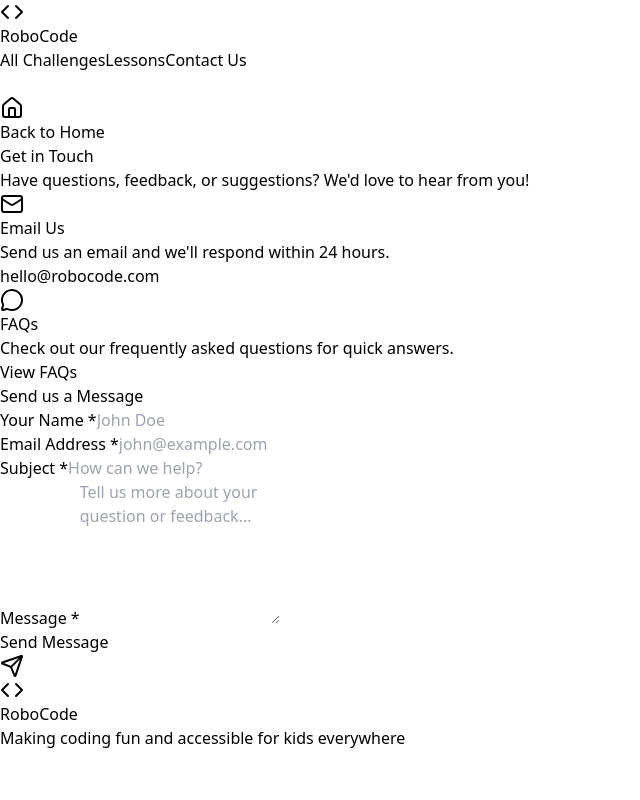
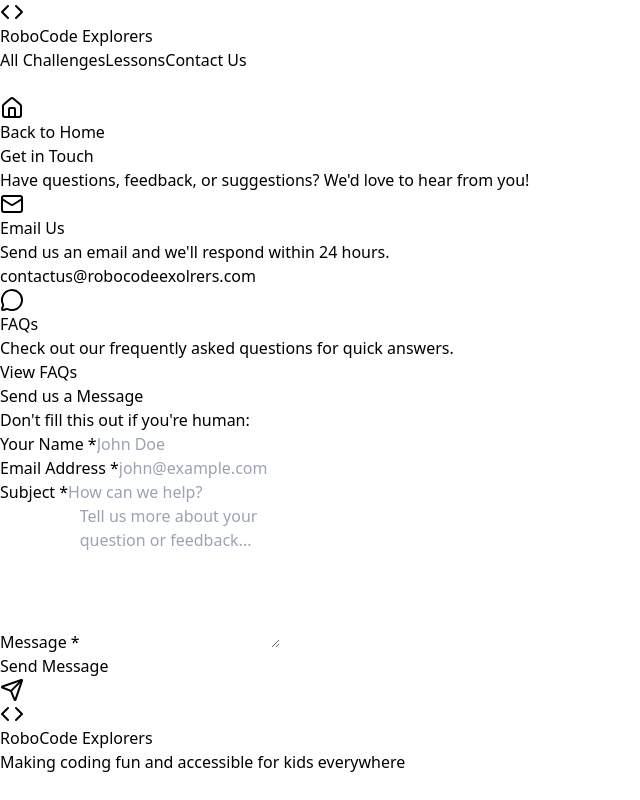
Before and after one commit to robocodeexplorers-bot/robocode, a React (Vite) app: page /contact in a window 1280 px wide. Shown: the whole page, without its empty margins (0-640 px from the left). Built offline with nearby package versions, Linux system fonts and the light colour scheme.

Commit message:
contact page

```diff
--- a/src/pages/ContactPage.jsx
+++ b/src/pages/ContactPage.jsx
@@ -11,10 +11,28 @@ const ContactPage = () => {
     message: ''
   });
 
-  const handleSubmit = (e) => {
+  const handleSubmit = async (e) => {
     e.preventDefault();
-    alert('Thank you for your message! We\'ll get back to you soon.');
-    setFormData({ name: '', email: '', subject: '', message: '' });
+
+    try {
+      const response = await fetch('/', {
+        method: 'POST',
+        headers: { 'Content-Type': 'application/x-www-form-urlencoded' },
+        body: new URLSearchParams({
+          'form-name': 'contact',
+          ...formData
+        }).toString()
+      });
+
+      if (response.ok) {
+        alert('Thank you for your message! We\'ll get back to you soon.');
+        setFormData({ name: '', email: '', subject: '', message: '' });
+      } else {
+        alert('Oops! Something went wrong. Please try again.');
+      }
+    } catch (error) {
+      alert('Oops! Something went wrong. Please try again.');
+    }
   };
 
   const handleChange = (e) => {
@@ -35,7 +53,7 @@ const ContactPage = () => {
           <Code className="w-6 h-6 text-white" />
         </div>
         <span className="text-2xl font-bold text-[#2364aa]">
-          RoboCode
+          RoboCode Explorers
         </span>
       </Link>
 
@@ -116,7 +134,7 @@ const ContactPage = () => {
                 Send us an email and we'll respond within 24 hours.
               </p>
               <a href="mailto:hello@robocode.com" className="text-[#2364aa] font-semibold text-sm hover:underline">
-                hello@robocode.com
+                contactus@robocodeexolrers.com
               </a>
             </div>
 
@@ -138,7 +156,22 @@ const ContactPage = () => {
           <div className="lg:col-span-2">
             <div className="bg-white rounded-2xl shadow-lg p-8">
               <h2 className="text-2xl font-bold text-gray-900 mb-6">Send us a Message</h2>
-              <form onSubmit={handleSubmit} className="space-y-6">
+              <form
+                onSubmit={handleSubmit}
+                className="space-y-6"
+                name="contact"
+                method="POST"
+                data-netlify="true"
+                netlify-honeypot="bot-field"
+              >
+                {/* Hidden fields for Netlify */}
+                <input type="hidden" name="form-name" value="contact" />
+                <p className="hidden">
+                  <label>
+                    Don't fill this out if you're human: <input name="bot-field" />
+                  </label>
+                </p>
+
                 <div className="grid grid-cols-1 sm:grid-cols-2 gap-6">
                   <div>
                     <label htmlFor="name" className="block text-sm font-semibold text-gray-700 mb-2">
@@ -226,7 +259,7 @@ const ContactPage = () => {
                 <Code className="w-5 h-5 text-white" />
               </div>
               <span className="text-xl font-bold text-[#2364aa]">
-                RoboCode
+                RoboCode Explorers
               </span>
             </div>
             <p className="text-gray-600 text-sm">
```
